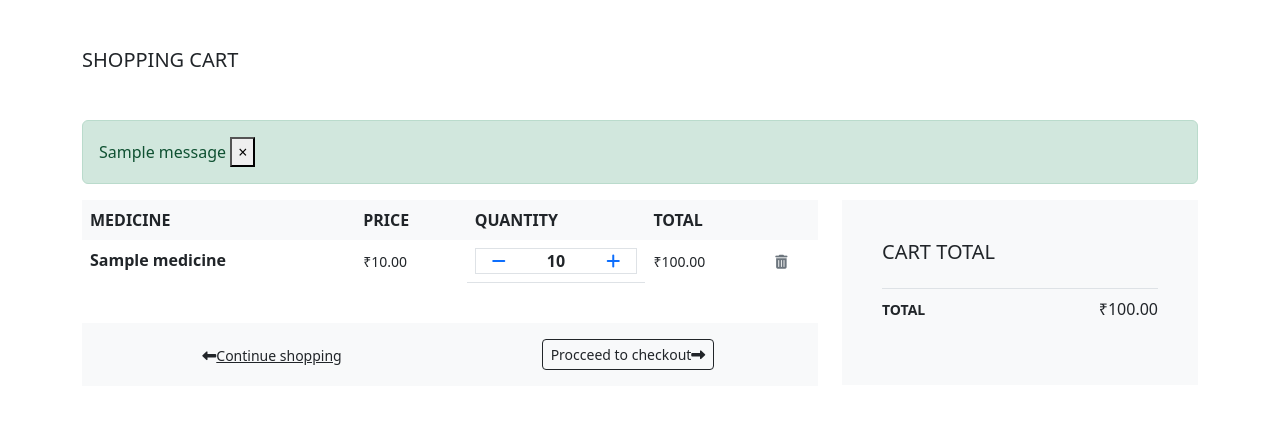
After one commit to vishwajeetvishwakarma/MedStore, a Django app: page /cart/ in a window 1280 px wide. The commit adds this page. Shown: the top 433 px of the page. Run offline with Django 4.2, Linux system fonts and the light colour scheme; a user stored in the database is signed in; tables that the repository leaves empty hold one stand-in row (values such as "Sample post"); one stand-in notice (Sample message) is shown; some libraries are stand-ins or nearby versions.

Commit message:
add to cart functionality is added

```diff
--- a/medicine/settings.py
+++ b/medicine/settings.py
@@ -37,6 +37,7 @@ INSTALLED_APPS = [
     'django.contrib.sessions',
     'django.contrib.messages',
     'django.contrib.staticfiles',
+    'django.contrib.humanize',
     "crispy_forms",
     "crispy_bootstrap5",
     'store.apps.StoreConfig'
@@ -67,6 +68,7 @@ TEMPLATES = [
                 'django.contrib.auth.context_processors.auth',
                 'django.contrib.messages.context_processors.messages',
             ],
+
         },
     },
 ]
--- a/store/models.py
+++ b/store/models.py
@@ -55,7 +55,7 @@ class Medicine(models.Model):
     dealer = models.ForeignKey(Dealer, verbose_name=(
         "Delear Name"), on_delete=models.PROTECT)
     description = models.CharField(max_length=100)
-    price = models.CharField(max_length=30)
+    price = models.DecimalField(max_digits=10 , decimal_places=2)
     expiry_date = models.DateField()
     stock = models.IntegerField()
     created_at = models.DateField(auto_now_add=True)
@@ -87,4 +87,4 @@ class Cart(models.Model):
     # Creating Model Property to calculate Quantity x Price
     @property
     def total_price(self):
-        return self.quantity * self.Medicine.price
+        return self.quantity * self.medicine.price
--- a/store/urls.py
+++ b/store/urls.py
@@ -1,6 +1,8 @@
 from django.urls import path
 from . import views
 urlpatterns = [
+    path("", view=views.HomeView.as_view(),
+         name='home'),
     path("employee/create/", view=views.CreateEmployeeView.as_view(),
          name='create-employee'),
     path("employee/update/<int:pk>/",
@@ -8,7 +10,8 @@ urlpatterns = [
     path("employee/delete/<int:pk>/",
          view=views.DeleteEmployeeView.as_view(), name='delete-employee'),
     path("employee/list/", view=views.ListAllEmployee.as_view(), name='employee'),
-    path("employee/list/<int:pk>/", view=views.DetailEmployeeView.as_view(), name='employee-details'),
+    path("employee/list/<int:pk>/",
+         view=views.DetailEmployeeView.as_view(), name='employee-details'),
     path("medicine/create/", view=views.CreateMedicineView.as_view(),
          name='create-medicine'),
     path("medicine/update/<int:pk>/",
@@ -16,6 +19,12 @@ urlpatterns = [
     path("medicine/delete/<int:pk>/",
          view=views.DeleteMedicineView.as_view(), name='delete-medicine'),
     path("medicine/list/", view=views.ListAllMedicine.as_view(), name='medicine'),
-    path("medicine/list/<int:pk>/", view=views.DetailMedicineView.as_view(), name='medicine-details'),
+    path("medicine/list/<int:pk>/",
+         view=views.DetailMedicineView.as_view(), name='medicine-details'),
     path('login/', views.MyLoginView.as_view(), name='login'),
+    path('add-to-cart/<int:id>/', views.add_to_cart, name="add-to-cart"),
+    path('remove-cart/<int:cart_id>/', views.remove_cart, name="remove-cart"),
+    path('plus-cart/<int:cart_id>/', views.plus_cart, name="plus-cart"),
+    path('minus-cart/<int:cart_id>/', views.minus_cart, name="minus-cart"),
+    path('cart/', views.cart, name="cart"),
 ]
--- a/store/views.py
+++ b/store/views.py
@@ -1,5 +1,5 @@
 from django.shortcuts import render, redirect, get_object_or_404, get_list_or_404
-from django.views.generic import CreateView, ListView, DetailView, DeleteView, UpdateView
+from django.views.generic import CreateView, ListView, DetailView, DeleteView, UpdateView, TemplateView
 from .models import Customer, Dealer, Employee, Medicine,  Cart
 from .utils import SuperUserRequiredMixin
 from django.contrib.auth.decorators import login_required
@@ -8,6 +8,10 @@ from django.urls import reverse_lazy
 
 import decimal
 from django.contrib import messages
+
+
+class HomeView(TemplateView):
+    template_name = 'Home.html'
 
 
 class MyLoginView(LoginView):
@@ -100,6 +104,92 @@ class ListAllMedicine(SuperUserRequiredMixin, ListView):
         return object_list
 
 
+@login_required
+def add_to_cart(request, id):
+    user = request.user
+    # id = request.GET.get('id')
+    product = get_object_or_404(Medicine, id=id)
+
+    # Check whether the Product is alread in Cart or Not
+    item_already_in_cart = Cart.objects.filter(medicine=product, user=user)
+    if item_already_in_cart:
+        cp = get_object_or_404(Cart, medicine=product, user=user)
+        cp.quantity += 1
+        cp.save()
+    else:
+        Cart(user=user, medicine=product).save()
+
+    return redirect('cart')
+
+
+@login_required
+def cart(request):
+    user = request.user
+    cart_products = Cart.objects.filter(user=user)
+
+    # Display Total on Cart Page
+    amount = decimal.Decimal(0)
+    # using list comprehension to calculate total amount based on quantity and shipping
+    cp = [p for p in Cart.objects.all() if p.user == user]
+    if cp:
+        for p in cp:
+            temp_amount = (p.quantity * p.medicine.price)
+            amount += temp_amount
+
+    # Customer Addresses
+    context = {
+        'cart_products': cart_products,
+        'amount': amount,
+        'total_amount': amount,
+    }
+    return render(request, 'pages/cart.html', context)
+
+
+@login_required
+def remove_cart(request, cart_id):
+    if request.method == 'GET':
+        c = get_object_or_404(Cart, id=cart_id)
+        c.delete()
+        messages.success(request, "Product removed from Cart.")
+    return redirect('cart')
+
+
+@login_required
+def plus_cart(request, cart_id):
+    if request.method == 'GET':
+        cp = get_object_or_404(Cart, id=cart_id)
+        cp.quantity += 1
+        cp.save()
+    return redirect('cart')
+
+
+@login_required
+def minus_cart(request, cart_id):
+    if request.method == 'GET':
+        cp = get_object_or_404(Cart, id=cart_id)
+        # Remove the Product if the quantity is already 1
+        if cp.quantity == 1:
+            cp.delete()
+        else:
+            cp.quantity -= 1
+            cp.save()
+    return redirect('cart')
+
+
+# @login_required
+# def checkout(request):
+#     user = request.user
+
+#     # Get all the products of User in Cart
+#     cart = Cart.objects.filter(user=user)
+#     for c in cart:
+#         # Saving all the products from Cart to Order
+#         Order(user=user, address=address, product=c.product, quantity=c.quantity).save()
+#         # And Deleting from Cart
+#         c.delete()
+#     return redirect('orders')
+
+
 # class CreateDealerView(SuperUserRequiredMixin, CreateView):
 #     model = Dealer
 #     fields = '__all__'
@@ -120,7 +210,7 @@ class ListAllMedicine(SuperUserRequiredMixin, ListView):
 #     else:
 #         Cart(user=user, medicine=medicine).save()
 
-#     return redirect('store:cart')
+#     return redirect('cart')
 
 
 # @login_required
@@ -155,7 +245,7 @@ class ListAllMedicine(SuperUserRequiredMixin, ListView):
 #         c = get_object_or_404(Cart, id=cart_id)
 #         c.delete()
 #         messages.success(request, "medicine removed from Cart.")
-#     return redirect('store:cart')
+#     return redirect('cart')
 
 
 # @login_required
@@ -164,7 +254,7 @@ class ListAllMedicine(SuperUserRequiredMixin, ListView):
 #         cp = get_object_or_404(Cart, id=cart_id)
 #         cp.quantity += 1
 #         cp.save()
-#     return redirect('store:cart')
+#     return redirect('cart')
 
 
 # @login_required
@@ -177,7 +267,7 @@ class ListAllMedicine(SuperUserRequiredMixin, ListView):
 #         else:
 #             cp.quantity -= 1
 #             cp.save()
-#     return redirect('store:cart')
+#     return redirect('cart')
 
 
 # @login_required
@@ -190,7 +280,7 @@ class ListAllMedicine(SuperUserRequiredMixin, ListView):
 #         Order(user=user,medicine=c.medicine, quantity=c.quantity).save()
 #         # And Deleting from Cart
 #         c.delete()
-#     return redirect('store:orders')
+#     return redirect('orders')
 
 
 # @login_required
--- a/templates/base.html
+++ b/templates/base.html
@@ -3,6 +3,7 @@
   <head>
     <meta charset="utf-8">
     <meta name="viewport" content="width=device-width, initial-scale=1">
+    <link rel="stylesheet" href="https://cdnjs.cloudflare.com/ajax/libs/font-awesome/6.3.0/css/all.min.css" integrity="sha512-SzlrxWUlpfuzQ+pcUCosxcglQRNAq/DZjVsC0lE40xsADsfeQoEypE+enwcOiGjk/bSuGGKHEyjSoQ1zVisanQ==" crossorigin="anonymous" referrerpolicy="no-referrer" />
     <title>Bootstrap demo</title>
     <link href="https://cdn.jsdelivr.net/npm/bootstrap@5.2.3/dist/css/bootstrap.min.css" rel="stylesheet" integrity="sha384-rbsA2VBKQhggwzxH7pPCaAqO46MgnOM80zW1RWuH61DGLwZJEdK2Kadq2F9CUG65" crossorigin="anonymous">
   </head>
--- a/templates/pages/All-Medicine.html
+++ b/templates/pages/All-Medicine.html
@@ -27,6 +27,7 @@
         <td scope="col">
           <a href="{{medicine.get_absolute_url}}">Details</a>
           <a href="{{medicine.get_medicine_delete}}">Delete</a>
+          <a href="{% url 'add-to-cart' medicine.id %}">Add TO Cart</a>
         </td>
       </tr>
       {% endfor %}
--- /dev/null
+++ b/templates/pages/Cart.html
@@ -0,0 +1,102 @@
+{% extends 'base.html' %}
+{% load static %}
+{% load humanize %}
+
+    {% block content %}
+      <div class="container">
+
+        {% if cart_products %}
+        <section class="py-5">
+          <h2 class="h5 text-uppercase mb-4">Shopping cart</h2>
+
+          {% include 'partials/message.html' %}
+
+          <div class="row">
+            <div class="col-lg-8 mb-4 mb-lg-0">
+              <!-- CART TABLE-->
+              <div class="table-responsive mb-4">
+                <table class="table">
+                  <thead class="bg-light">
+                    <tr>
+                      <th class="border-0" scope="col"> <strong class="text-small text-uppercase">Medicine</strong></th>
+                      <th class="border-0" scope="col"> <strong class="text-small text-uppercase">Price</strong></th>
+                      <th class="border-0" scope="col"> <strong class="text-small text-uppercase">Quantity</strong></th>
+                      <th class="border-0" scope="col"> <strong class="text-small text-uppercase">Total</strong></th>
+                      <th class="border-0" scope="col"> </th>
+                    </tr>
+                  </thead>
+                  <tbody>
+
+                    {% for cart_product in cart_products %}
+                    <tr>
+                      <th class="pl-0 border-0" scope="row">
+                        {{cart_product.medicine.name}}
+                      </th>
+                      <td class="align-middle border-0">
+                        <p class="mb-0 small">₹{{cart_product.medicine.price}}</p>
+                      </td>
+                      <td class="align-middle ">
+                        <div class="border d-flex align-items-center justify-content-between px-3">
+                            <a href="{% url 'minus-cart' cart_product.id %}" class="dec-btn p-0 ml-2"><i class="fas fa-minus"></i></a>
+                            {% comment %} <button class="dec-btn p-0"><i class="fas fa-caret-left"></i></button> {% endcomment %}
+                            {% comment %} <input class="form-control form-control-sm border-0 shadow-0 p-0" type="text" value="{{cart_product.quantity}}"/> {% endcomment %}
+                            <span class="fw-bold">{{cart_product.quantity}}</span>
+                            {% comment %} <button class="inc-btn p-0"><i class="fas fa-caret-right"></i></button> {% endcomment %}
+                            <a href="{% url 'plus-cart' cart_product.id %}" class="inc-btn p-0"><i class="fas fa-plus"></i></a>
+                        </div>
+                      </td>
+                      <td class="align-middle border-0">
+                        <p class="mb-0 small">₹{{cart_product.total_price|intcomma}}</p>
+                      </td>
+                      <td class="align-middle border-0"><a class="reset-anchor" href="{% url 'remove-cart' cart_product.id %}"><i class="fas fa-trash-alt small text-muted"></i></a></td>
+                    </tr>
+                    {% endfor %}
+
+                  </tbody>
+                </table>
+              </div>
+              <!-- CART NAV-->
+              <div class="bg-light px-4 py-3">
+                <div class="row align-items-center text-center">
+                  <div class="col-md-6 mb-3 mb-md-0 text-md-left"><a class="btn btn-link p-0 text-dark btn-sm" href="{% url 'medicine' %}"><i class="fas fa-long-arrow-alt-left mr-2"> </i>Continue shopping</a></div>
+                  <div class="col-md-6 text-md-right"><a class="btn btn-outline-dark btn-sm" href="checkout.html">Procceed to checkout<i class="fas fa-long-arrow-alt-right ml-2"></i></a></div>
+                </div>
+              </div>
+            </div>
+            <!-- ORDER TOTAL-->
+            <div class="col-lg-4">
+              <div class="card border-0 rounded-0 p-lg-4 bg-light">
+                <div class="card-body">
+                  <h5 class="text-uppercase mb-4">Cart total</h5>
+                  <ul class="list-unstyled mb-0">
+                    <li class="border-bottom my-2"></li>
+                    <li class="d-flex align-items-center justify-content-between mb-4"><strong class="text-uppercase small font-weight-bold">Total</strong><span>₹{{total_amount|intcomma}}</span></li>
+                    <li>
+
+                      {% comment %} <form action="#">
+                        <div class="form-group mb-0">
+                          <input class="form-control" type="text" placeholder="Enter your coupon">
+                          <button class="btn btn-dark btn-sm btn-block" type="submit"> <i class="fas fa-gift mr-2"></i>Apply coupon</button>
+                        </div>
+                      </form> {% endcomment %}
+
+                    </li>
+                  </ul>
+                </div>
+              </div>
+            </div>
+
+          </div>
+        </section>
+
+        {% else %}
+
+          <div class="text-center py-5">
+            <h3 class="mb-3">Your cart is empty.</h3>
+            <a href="{% url 'medicine' %}"><i class="fas fa-long-arrow-alt-left mr-2"> </i>Continue shopping</a>
+          </div>
+
+        {% endif %}
+
+      </div>
+      {% endblock content %}
--- /dev/null
+++ b/templates/partials/message.html
@@ -0,0 +1,10 @@
+{% if messages %}
+    {% for message in messages %}
+        <div class="container mt-5 alert alert-{% if message.tags %}{{ message.tags }}{% endif %} alert-dismissible fade show" role="alert">
+            {{ message }}
+            <button type="button" class="close" data-dismiss="alert" aria-label="Close">
+                <span aria-hidden="true">&times;</span>
+            </button>
+        </div>
+    {% endfor %}
+{% endif %}
```
Also changed, not shown: store/context_preprocessors.py (added, +12 -0 lines), templates/Home.html (added, +7 -0 lines), store/migrations/0002_alter_medicine_price.py (added).
